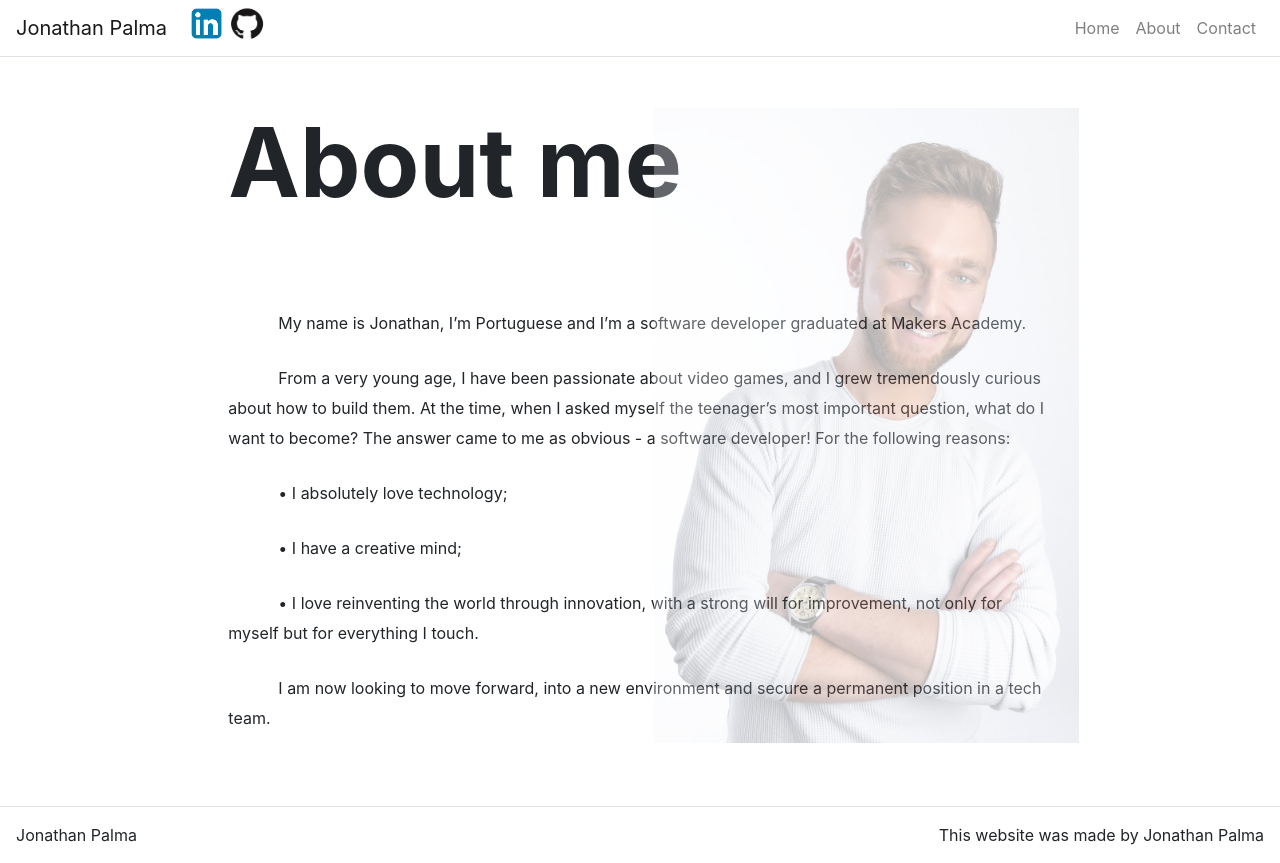
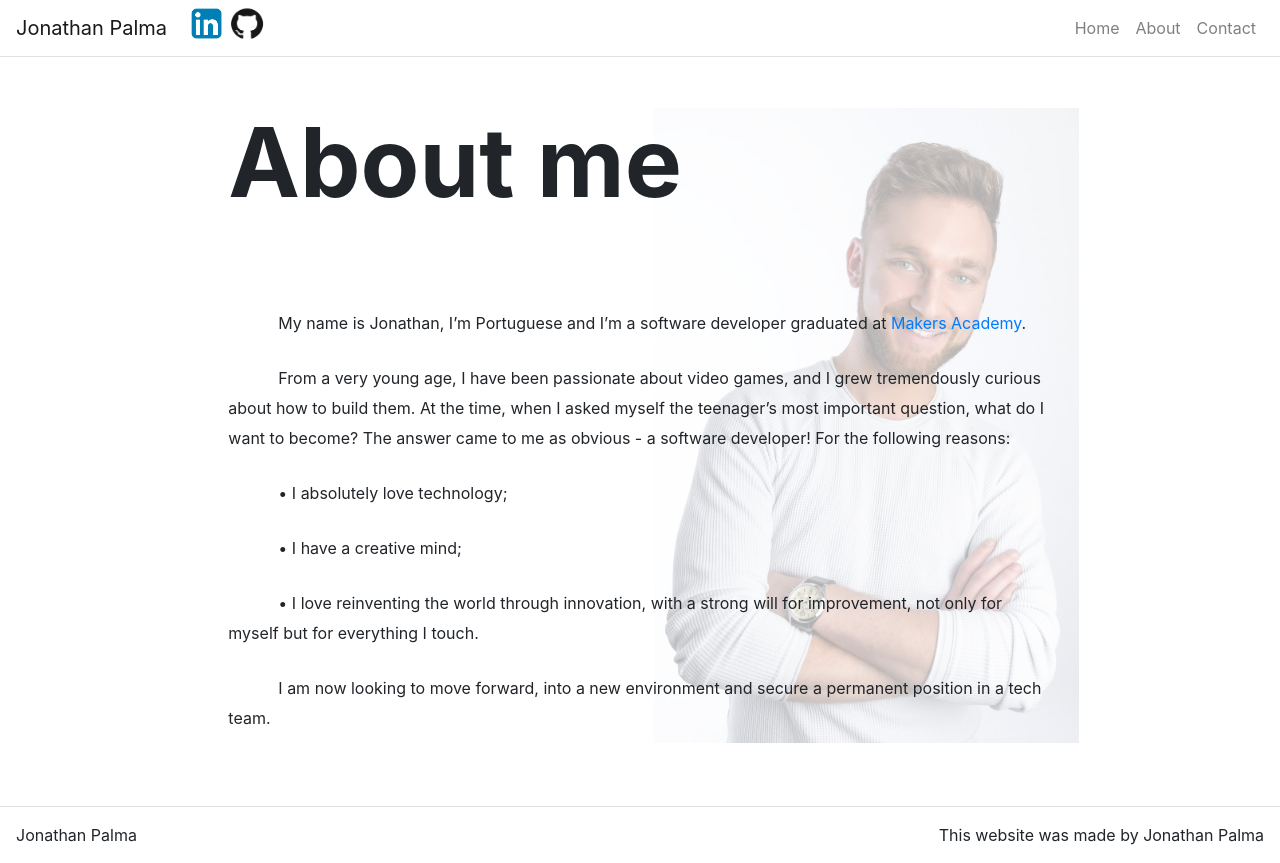
Before and after one commit to JonathanPalma-code/My-Portfolio, a React (Create React App) app: page /about in a window 1280 px wide. Built offline with nearby package versions, Linux system fonts and the light colour scheme.

Commit message:
style: add hyperlink to Makers Academy's website

```diff
--- a/src/index.css
+++ b/src/index.css
@@ -59,6 +59,7 @@ code {
 }
 
 .start .Photo {
+  z-index:-1;
   position: absolute;
   background-position: 10%;
   width: 425px;
--- a/src/pages/AboutPage.js
+++ b/src/pages/AboutPage.js
@@ -4,13 +4,12 @@ import Hero from '../components/Hero';
 import Content from '../components/Content';
 import jonathanpalma from '../assets/images/jonathanpalma.JPG';
 
-console.log(jonathanpalma);
 function AboutPage(props) {
   return(
     <div className="start">
       <Hero title={props.title} />
       <Content>
-        <p className="p2">My name is Jonathan, I’m Portuguese and I’m a software developer graduated at Makers Academy.</p>
+        <p className="p2">My name is Jonathan, I’m Portuguese and I’m a software developer graduated at <a href="https://makers.tech/">Makers Academy</a>.</p>
 
         <p className="p2">From a very young age, I have been passionate about video games, and I grew tremendously curious about how to build them. At the time, when I asked myself the teenager’s most important question, what do I want to become? The answer came to me as obvious - a software developer! For the following reasons:</p>
 
```
